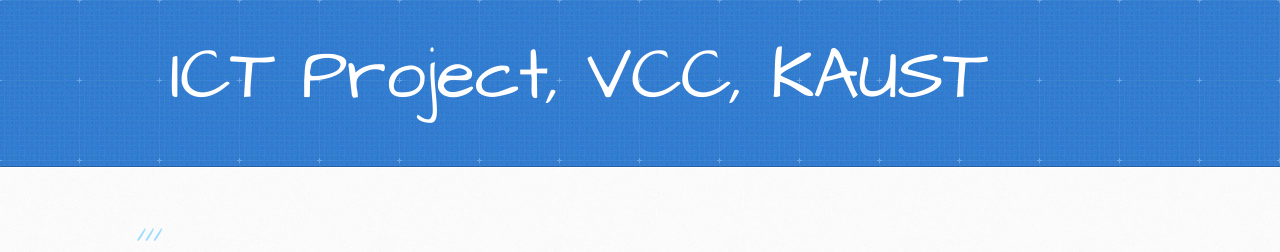
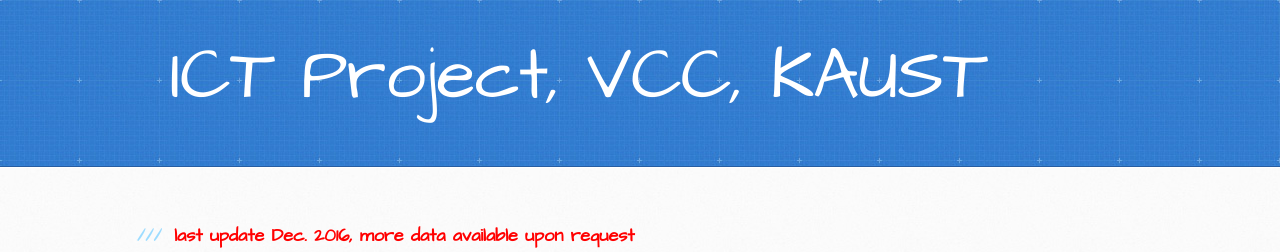
Before and after one commit to gmzang/NewCTProject, a plain HTML site: page index.html in a window 1280 px wide. Shown: the top 252 px of the page. Drawn offline with Linux system fonts and the light colour scheme.

Commit message:
Update index.html

```diff
--- a/index.html
+++ b/index.html
@@ -28,7 +28,7 @@
                         <div class="inner clearfix">
                         <section id="main-content">
                         <h3>
-                        <a id="Scanned Objectsf" class="anchor" href="#Scanned objects" aria-hidden="true"><span class="octicon octicon-link"></span></a><br><font color="red">last update Dec. 2016, more data available upon request </font> </h3>
+                        <a id="Scanned Objectsf" class="anchor" href="#Scanned objects" aria-hidden="true"><span class="octicon octicon-link"></span></a><font color="red">last update Dec. 2016, more data available upon request </font> </h3>
 
                         <h3>
                         <a id="Scanned Objects" class="anchor" href="#Scanned objects" aria-hidden="true"><span class="octicon octicon-link"></span></a>Scanned objects </h3>
```
